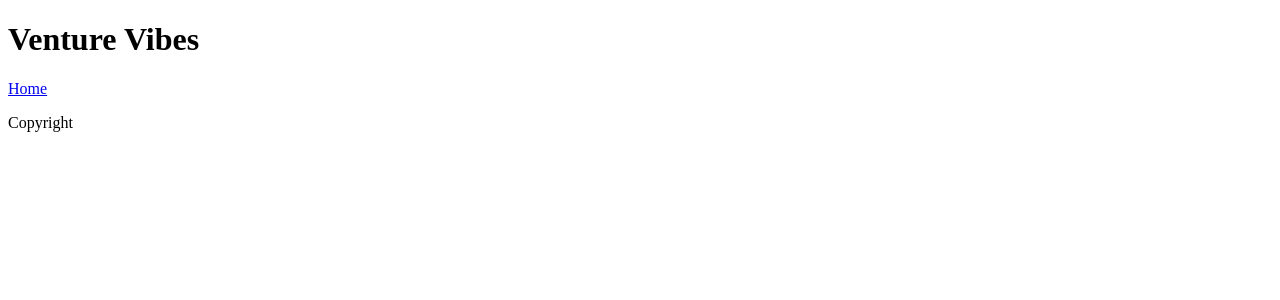
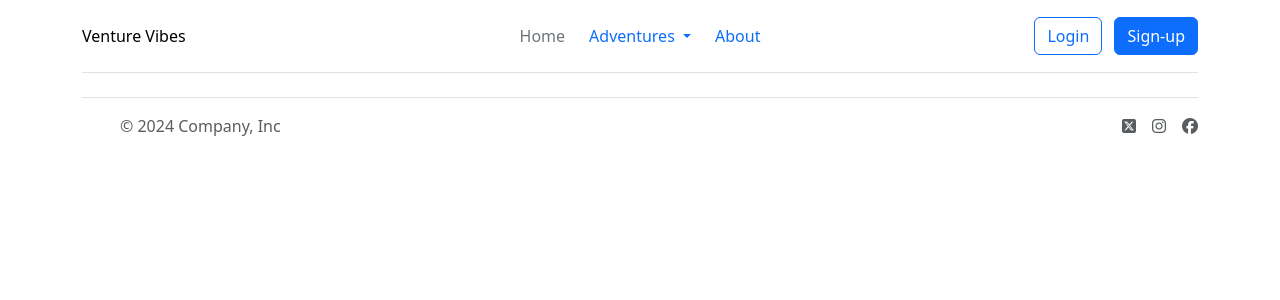
Before and after one commit to yanidruffy/venture-vibes, a Django app: template templates/base.html in a window 1280 px wide. Shown: the top 300 px of the page. Run offline with Django 4.2, Linux system fonts and the light colour scheme; the template is opened without the code that fills it, so the values that code supplies are empty; some libraries are stand-ins or nearby versions.

Commit message:
feat: Boost base template with Bootstrap, font awesome icons and updated navigation and footer

```diff
--- a/templates/base.html
+++ b/templates/base.html
@@ -4,20 +4,69 @@
     <meta charset="UTF-8">
     <meta name="viewport" content="width=device-width, initial-scale=1.0">
     <title>Venture Vibes</title>
+
+    <!-- Font Awesome -->
+    <script src="https://kit.fontawesome.com/e7f4edf267.js" crossorigin="anonymous"></script>
+
+    <!-- Bootstrap CSS -->
+    <link href="https://cdn.jsdelivr.net/npm/bootstrap@5.3.3/dist/css/bootstrap.min.css" rel="stylesheet"
+        integrity="sha384-QWTKZyjpPEjISv5WaRU9OFeRpok6YctnYmDr5pNlyT2bRjXh0JMhjY6hW+ALEwIH" crossorigin="anonymous">
 </head>
 <body>
     <header>
-        <h1>Venture Vibes</h1>
-        <nav>
-            <a href="{% url 'blog:post_list' %}">Home</a>
-        </nav>
+        <!-- Navbar -->
+        <div class="container">
+            <header class="d-flex flex-wrap align-items-center justify-content-center justify-content-md-between py-3 mb-4 border-bottom">
+              <div class="col-md-3 mb-2 mb-md-0">
+                <a href="{% url 'index' %}" class="d-inline-flex link-body-emphasis text-decoration-none">Venture Vibes</a>
+              </div>
+              <!-- Dropdown -->
+              <ul class="nav col-12 col-md-auto mb-2 justify-content-center mb-md-0">
+                <li><a href="{% url 'index' %}" class="nav-link px-2 link-secondary">Home</a></li>
+                <li class="nav-item dropdown">
+                    <a class="nav-link dropdown-toggle" href="#" role="button" data-bs-toggle="dropdown" aria-expanded="false">
+                      Adventures
+                    </a>
+                    <ul class="dropdown-menu">
+                      <li><a class="dropdown-item" href="{% url 'blog:post_list' %}">Iceland</a></li>
+                    </ul>
+                  </li>
+                <li><a href="#" class="nav-link px-2">About</a></li>
+              </ul>
+
+              <div class="col-md-3 text-end">
+                <button type="button" class="btn btn-outline-primary me-2">Login</button>
+                <button type="button" class="btn btn-primary">Sign-up</button>
+              </div>
+            </header>
+          </div>
     </header>
     <main>
         {% block content %}
         {% endblock %}
     </main>
-    <footer>
-        <p>Copyright</p>
-    </footer>
+    <!-- footer -->
+    <div class="container">
+      <footer class="d-flex flex-wrap justify-content-between align-items-center py-3 my-4 border-top">
+        <div class="col-md-4 d-flex align-items-center">
+          <a href="/" class="mb-3 me-2 mb-md-0 text-body-secondary text-decoration-none lh-1">
+            <svg class="bi" width="30" height="24"><use xlink:href="#bootstrap"></use></svg>
+          </a>
+          <span class="mb-3 mb-md-0 text-body-secondary">© 2024 Company, Inc</span>
+        </div>
+
+        <ul class="nav col-md-4 justify-content-end list-unstyled d-flex">
+          <li class="ms-3"><a class="text-body-secondary" href="https://x.com/" target="_blank" rel="noopener"
+            aria-label="Visit our X page (opens in a new tab)"><i class="fa-brands fa-square-x-twitter"></i></a></li>
+          <li class="ms-3"><a class="text-body-secondary" href="https://www.instagram.com/" target="_blank" rel="noopener"
+            aria-label="Visit our Instagram page (opens in a new tab)"><i class="fa-brands fa-instagram"></i></a></li>
+          <li class="ms-3"><a class="text-body-secondary" href="https://www.facebook.com/" target="_blank" rel="noopener"
+            aria-label="Visit our Facebook page (opens in a new tab)"><i class="fa-brands fa-facebook"></i></a></li>
+        </ul>
+      </footer>
+    </div>
+
+<script src="https://cdn.jsdelivr.net/npm/bootstrap@5.3.3/dist/js/bootstrap.bundle.min.js"
+    integrity="sha384-YvpcrYf0tY3lHB60NNkmXc5s9fDVZLESaAA55NDzOxhy9GkcIdslK1eN7N6jIeHz" crossorigin="anonymous"></script>
 </body>
 </html>
```
